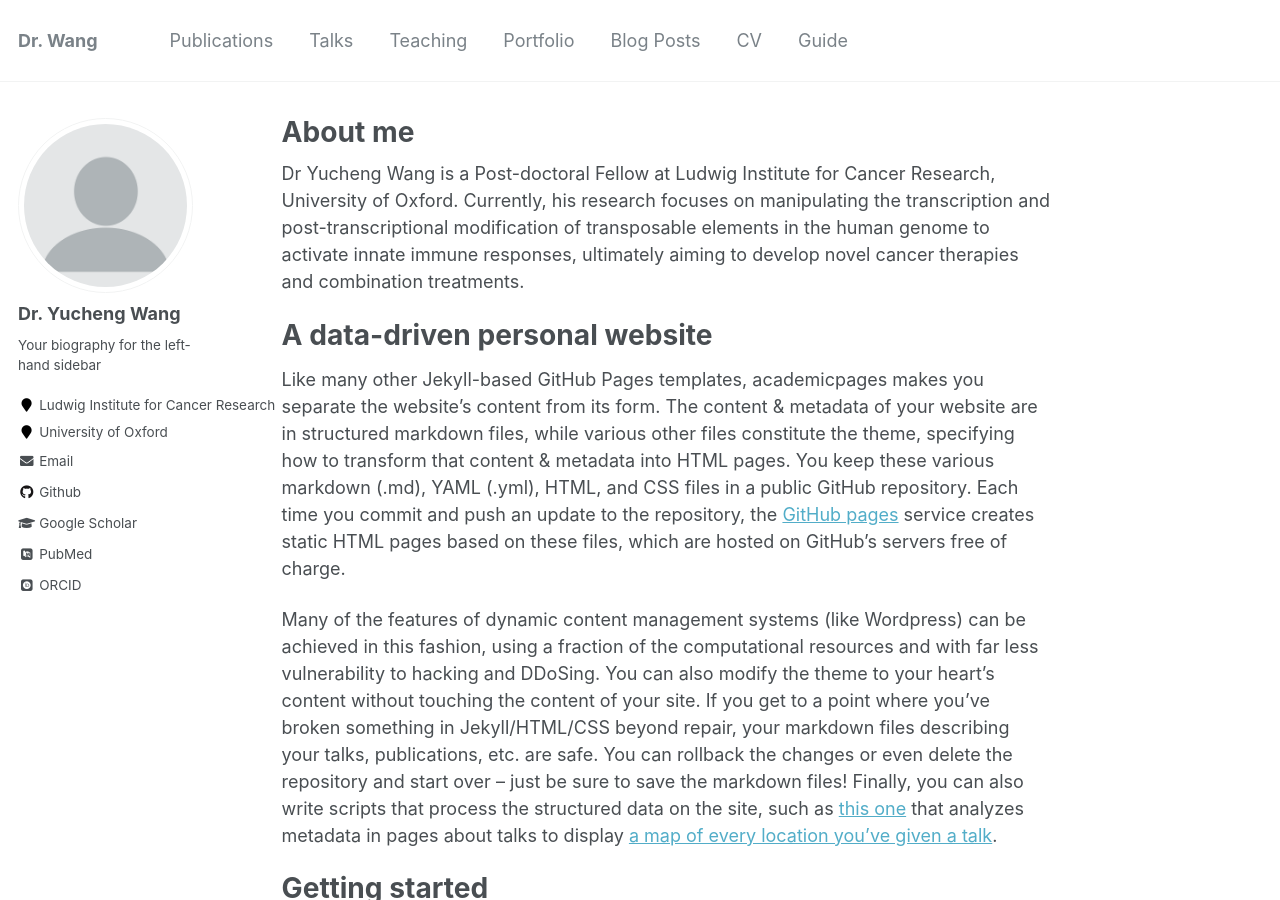
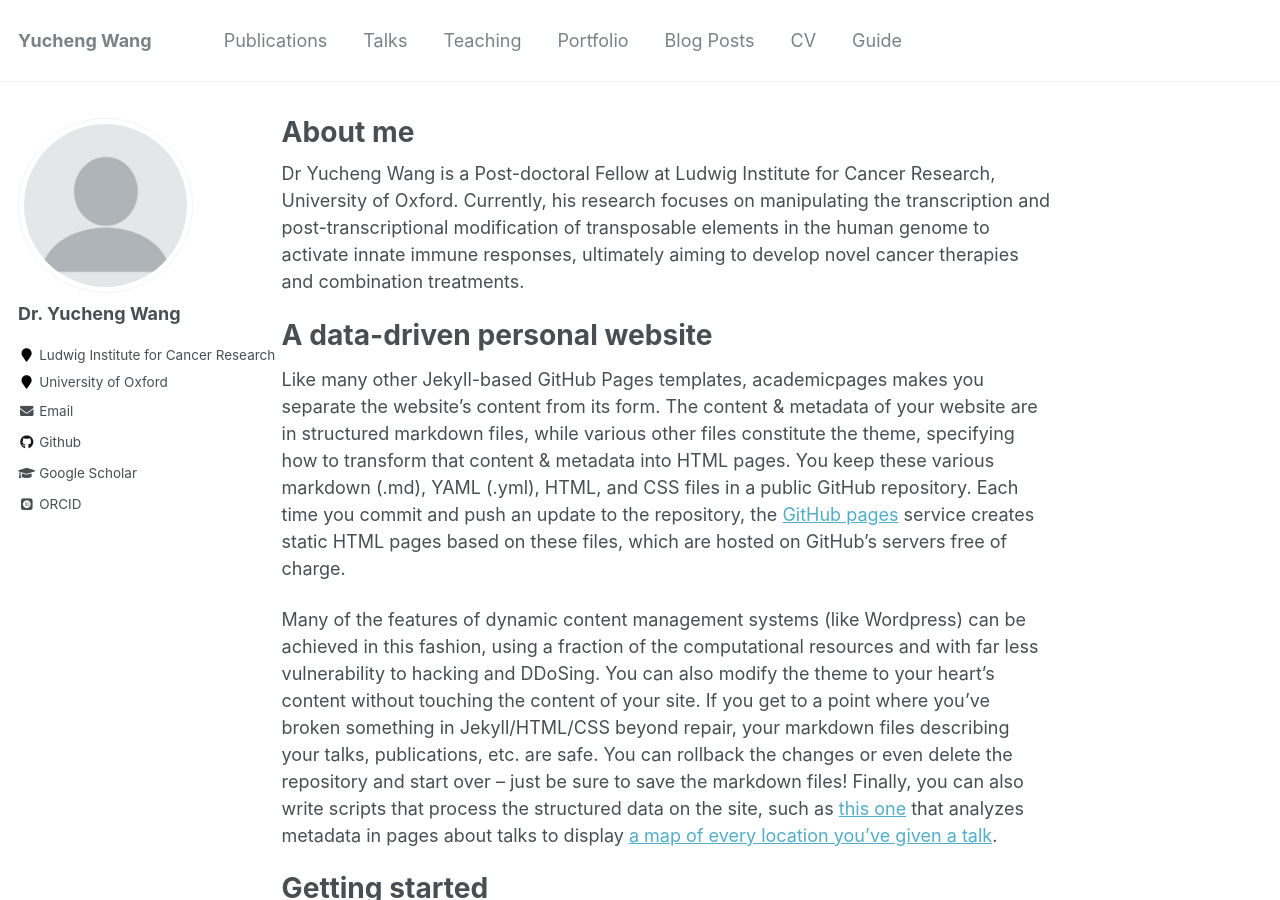
Before and after one commit to yiluyucheng/yiluyucheng.github.io, a Jekyll site: the page built from _pages/about.md, in a window 1280 px wide and 900 px high. Built offline with Jekyll 4.4.1, drawn with Linux system fonts in a browser that asks for light colours; some web fonts are replaced.

Commit message:
Update _config.yml

```diff
--- a/_config.yml
+++ b/_config.yml
@@ -7,7 +7,7 @@
 
 # Site Settings
 locale                   : "UK"
-title                    : "Dr. Wang"
+title                    : "Yucheng Wang"
 title_separator          : "-"
 name                     : &name "Dr. Yucheng Wang"
 baseurl                  : "" # the subpath of your site, e.g. "/blog"
@@ -80,10 +80,9 @@ analytics:
 author:
   name             : "Dr. Yucheng Wang"
   avatar           : "profile.png"
-  bio              : "Your biography for the left-hand sidebar"
+  bio              : ""
   location         : "Ludwig Institute for Cancer Research"
   employer         : "University of Oxford"
-  pubmed           : ""
   googlescholar    : "https://scholar.google.com/citations?hl=en&user=-k0mE3AAAAAJ&view_op=list_works&sortby=pubdate"
   email            : "wangyucheng511@gmail.com"
   researchgate     :  # example: "https://www.researchgate.net/profile/yourprofile"
```
